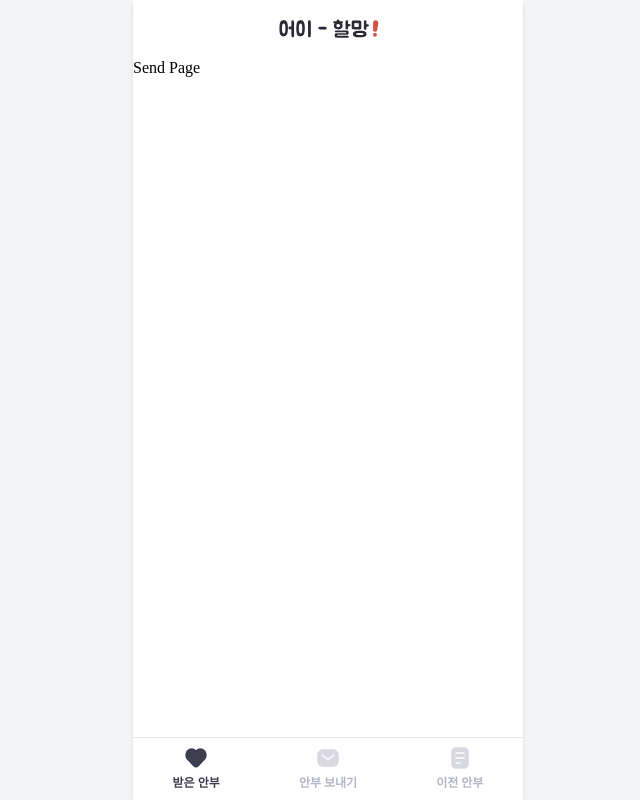
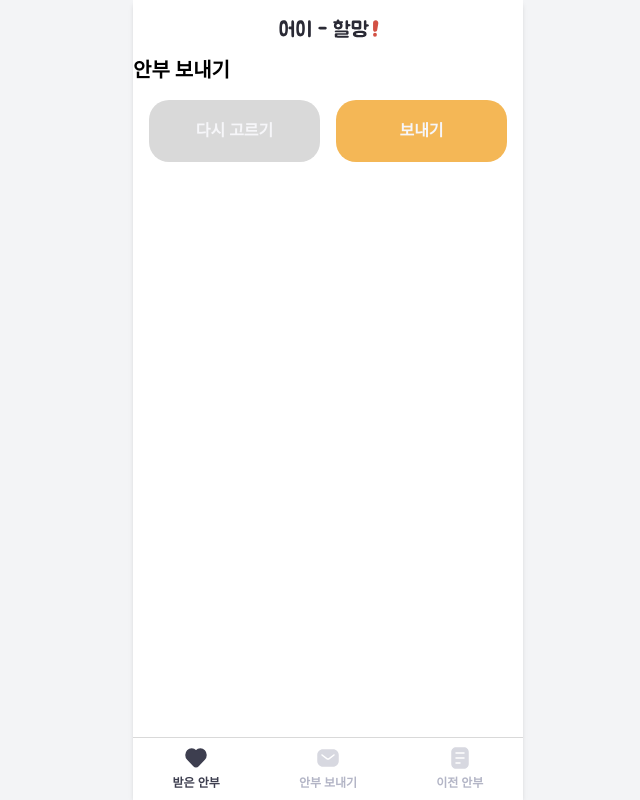
Before and after one commit to sodanhyun/halmang-frontend, a React (Vite) app: page /send in a window 1280 px wide. Shown: the whole page, without its empty margins (312-952 px from the left). Built offline with nearby package versions, Linux system fonts and the light colour scheme; a web font is replaced by a local one.

Commit message:
design(button): shared button design

```diff
--- /dev/null
+++ b/src/component/CancelButton.tsx
@@ -0,0 +1,21 @@
+import React from "react";
+
+interface CancelButtonProps {
+    onClick: () => void;
+}
+
+const CancelButton: React.FC<CancelButtonProps> = ({ onClick }) => {
+    return (
+        <button
+            onClick={onClick}
+            className="w-full h-[62px] bg-gray-200 hover:bg-blue-950 active:bg-blue-950 rounded-[20px] flex justify-center items-center gap-2.5 transition-colors duration-200"
+        >
+            <div className="text-center text-blue-50 text-body3Bold font-['Pretendard']">
+                다시 고르기
+            </div>
+
+        </button>
+    );
+};
+
+export default CancelButton;
--- a/src/component/GreetingButton.tsx
+++ /dev/null
@@ -1,20 +0,0 @@
-import React from "react";
-
-interface GreetingButtonProps {
-    onClick: () => void;
-}
-
-const GreetingButton: React.FC<GreetingButtonProps> = ({ onClick }) => {
-    return (
-        <button
-            onClick={onClick}
-            className="w-[342px] h-[62px] px-[84px] py-[23px] bg-[#2a2a35] hover:bg-[#f4b756] active:bg-[#f4b756] rounded-[20px] flex justify-center items-center gap-2.5 transition-colors duration-200"
-        >
-            <div className="text-center text-[#f6f6f9] text-base font-bold font-['Pretendard'] leading-normal">
-                안부 확인하기
-            </div>
-        </button>
-    );
-};
-
-export default GreetingButton;
--- /dev/null
+++ b/src/component/GreetingConfirmButton.tsx
@@ -0,0 +1,20 @@
+import React from "react";
+
+interface GreetingConfirmButtonProps {
+    onClick: () => void;
+}
+
+const GreetingConfirmButton: React.FC<GreetingConfirmButtonProps> = ({ onClick }) => {
+    return (
+        <button
+            onClick={onClick}
+            className="w-[342px] h-[62px] bg-illustration-yellow hover:bg-blue-950 active:bg-blue-950 rounded-[20px] flex justify-center items-center gap-2.5 transition-colors duration-200"
+        >
+            <div className="text-center text-blue-50 text-body3Bold font-['Pretendard']">
+                안부 확인하기
+            </div>
+        </button>
+    );
+};
+
+export default GreetingConfirmButton;
--- /dev/null
+++ b/src/component/GreetingSendButton.tsx
@@ -0,0 +1,21 @@
+import React from "react";
+
+interface GreetingSendButtonProps {
+    onClick: () => void;
+}
+
+const GreetingSendButton: React.FC<GreetingSendButtonProps> = ({ onClick }) => {
+    return (
+        <button
+            onClick={onClick}
+            className="w-full h-[62px] bg-illustration-yellow hover:bg-blue-950 active:bg-blue-950 backdrop:before:rounded-[20px] flex justify-center items-center gap-2.5 transition-colors duration-200"
+        >
+            <div className="text-center text-blue-50 text-body3Bold font-['Pretendard']">
+                안부 보내기
+            </div>
+
+        </button>
+    );
+};
+
+export default GreetingSendButton;
--- /dev/null
+++ b/src/component/SendButton.tsx
@@ -0,0 +1,21 @@
+import React from "react";
+
+interface SendButtonProps {
+    onClick: () => void;
+}
+
+const SendButton: React.FC<SendButtonProps> = ({ onClick }) => {
+    return (
+        <button
+            onClick={onClick}
+            className="w-full h-[62px] bg-illustration-yellow hover:bg-blue-950 active:bg-blue-950 rounded-[20px] flex justify-center items-center gap-2.5 transition-colors duration-200"
+        >
+            <div className="text-center text-blue-50 text-body3Bold font-['Pretendard']">
+                보내기
+            </div>
+
+        </button>
+    );
+};
+
+export default SendButton;
--- /dev/null
+++ b/src/component/SendButtonContainer.tsx
@@ -0,0 +1,26 @@
+import React from "react";
+import CancelButton from "./CancelButton";
+import SendButton from "./SendButton";
+
+interface SendButtonContainerProps {
+    onCancelClick: () => void;
+    onSendClick: () => void;
+}
+
+const SendButtonContainer: React.FC<SendButtonContainerProps> = ({
+    onCancelClick,
+    onSendClick,
+}) => {
+    return (
+        <div className="flex gap-4 w-full px-4">
+            <div className="flex-1">
+                <CancelButton onClick={onCancelClick} />
+            </div>
+            <div className="flex-1">
+                <SendButton onClick={onSendClick} />
+            </div>
+        </div>
+    );
+};
+
+export default SendButtonContainer;
--- a/src/page/HomePage.tsx
+++ b/src/page/HomePage.tsx
@@ -1,4 +1,4 @@
-import GreetingButton from "../component/GreetingButton";
+import GreetingConfirmButton from "../component/GreetingConfirmButton";
 
 const HomePage = () => {
   const handleButtonClick = () => {
@@ -7,7 +7,7 @@ const HomePage = () => {
 
   return (
     <div className="flex flex-col items-center justify-center">
-      {/* <GreetingButton onClick={handleButtonClick} /> */}
+      <GreetingConfirmButton onClick={handleButtonClick} />
       <h1>Home Page</h1>
     </div>
   );
--- a/src/page/SendPage.tsx
+++ b/src/page/SendPage.tsx
@@ -1,7 +1,19 @@
+import React from "react";
+import SendButtonContainer from "../component/SendButtonContainer";
+
 const SendPage = () => {
+  const handleCancelClick = () => {
+    console.log("다시 고르기 버튼 클릭");
+  };
+
+  const handleSendClick = () => {
+    console.log("보내기 버튼 클릭");
+  };
+
   return (
     <div>
-      <h1>Send Page</h1>
+      <h1 className="mb-4 text-xl font-bold">안부 보내기</h1>
+      <SendButtonContainer onCancelClick={handleCancelClick} onSendClick={handleSendClick} />
     </div>
   );
 };
--- a/tailwind.config.js
+++ b/tailwind.config.js
@@ -47,6 +47,9 @@ module.exports = {
         "illustration-yellow": "#F4B756",
         "illustration-red": "#FB735E",
         "illustration-orange": "#FF891D",
+        "blue-50": "#F6F6F9",
+        "blue-950": "#2A2A35",
+        "gray-200": "#D9D9D9",
       },
 
       fontSize: {
```
